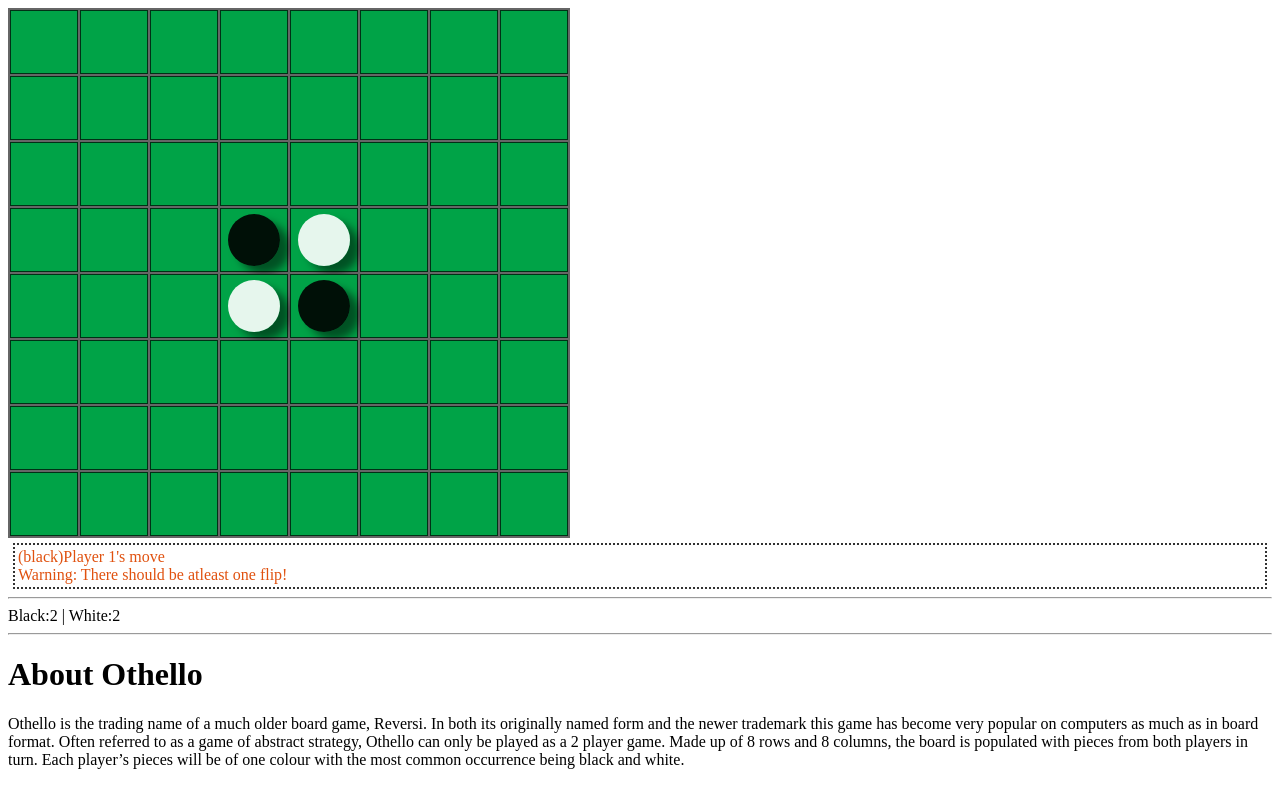
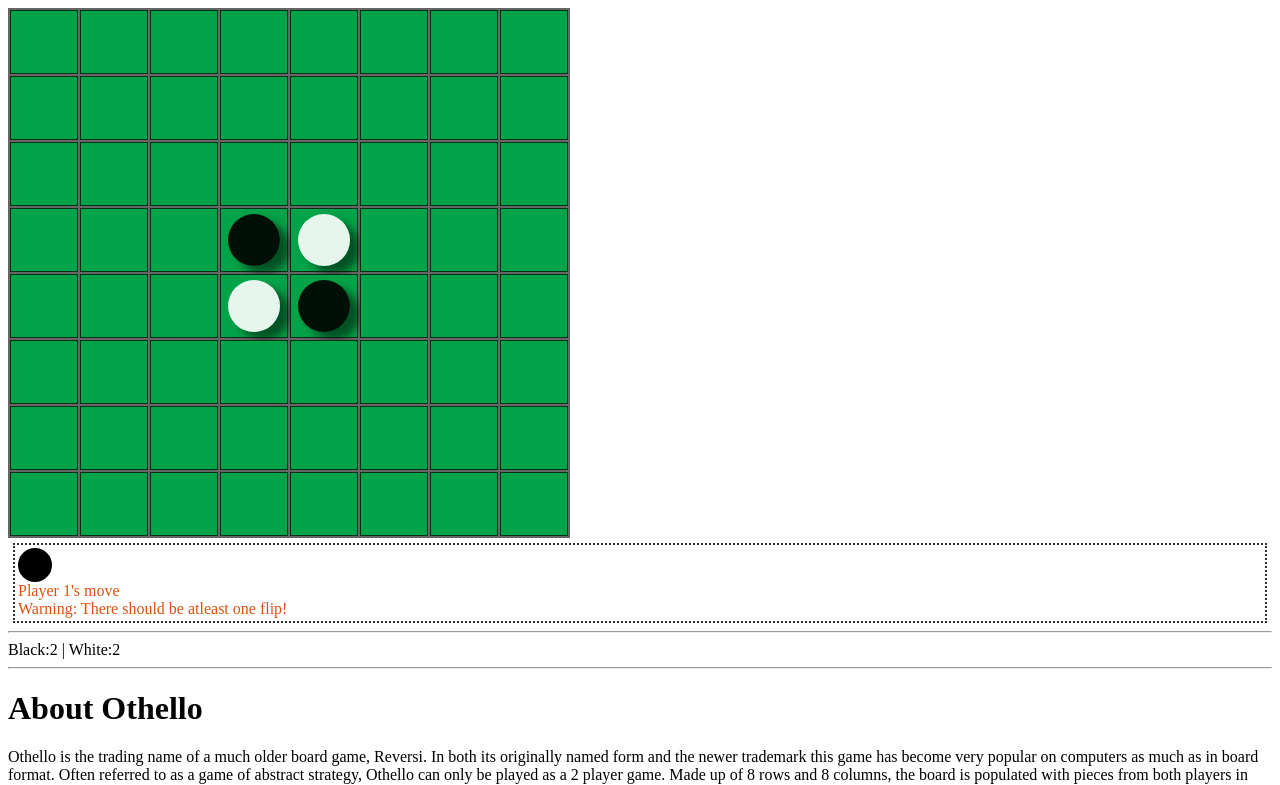
Before and after one commit to VedantV9/othello, a plain HTML site: page index.html in a window 1280 px wide. Both pictures are taken after a click on the element 44 px from the left and 42 px from the top of the page. Shown: the top 785 px of the page. Drawn offline with nearby package versions, Linux system fonts and the light colour scheme.

Commit message:
basic UI changes

```diff
--- a/index.html
+++ b/index.html
@@ -13,7 +13,8 @@
 
 	<table id="othello-board">
 	</table>
-	<div id="info-area" >(black)Player 1's move</div>
+	<div id="info-area" >
+		<div style="padding:2px;background-color:#000;width:2vw;height:2vw;border-radius:500px;border:2px solid #000;"></div>Player 1's move</div>
 	<hr/>
 	Black:<span id="player-1-score">2</span> |
 	White:<span id="player-2-score">2</span>
--- a/js/main-game.js
+++ b/js/main-game.js
@@ -79,7 +79,10 @@ function make_move(i,j)
 	{
 		error_msg="<br/>Warning: " +'you can not move above any piece!';
 	}
-	document.getElementById('info-area').innerHTML = '('+player_color[chance]+')'+'Player '+chance+'\'s move' + error_msg;
+
+	$("#info-area").fadeToggle(200);
+	document.getElementById('info-area').innerHTML = '<div style="padding:2px;background-color:'+player_color[chance]+';width:2vw;height:2vw;border-radius:500px;border:2px solid #000;"></div>'+'Player '+chance+'\'s move' + error_msg;
+	$("#info-area").fadeToggle(200);
 	count_score();
 }
 
```
